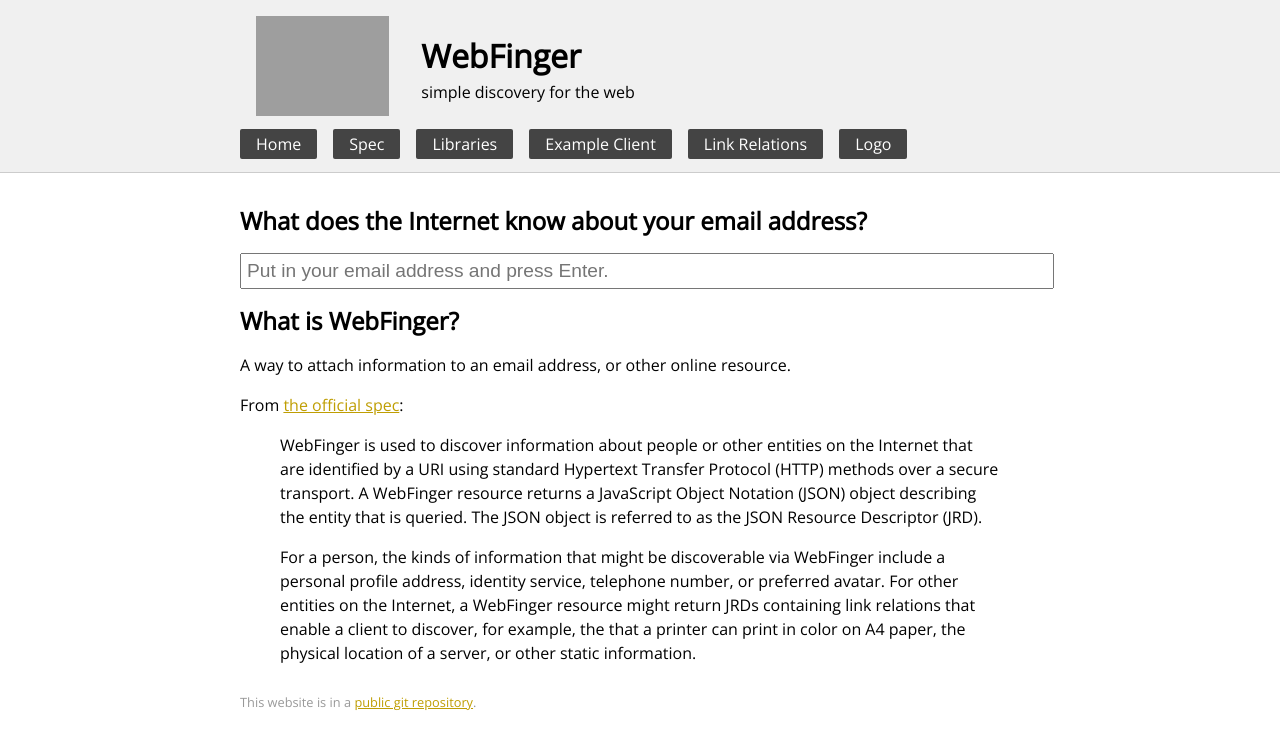
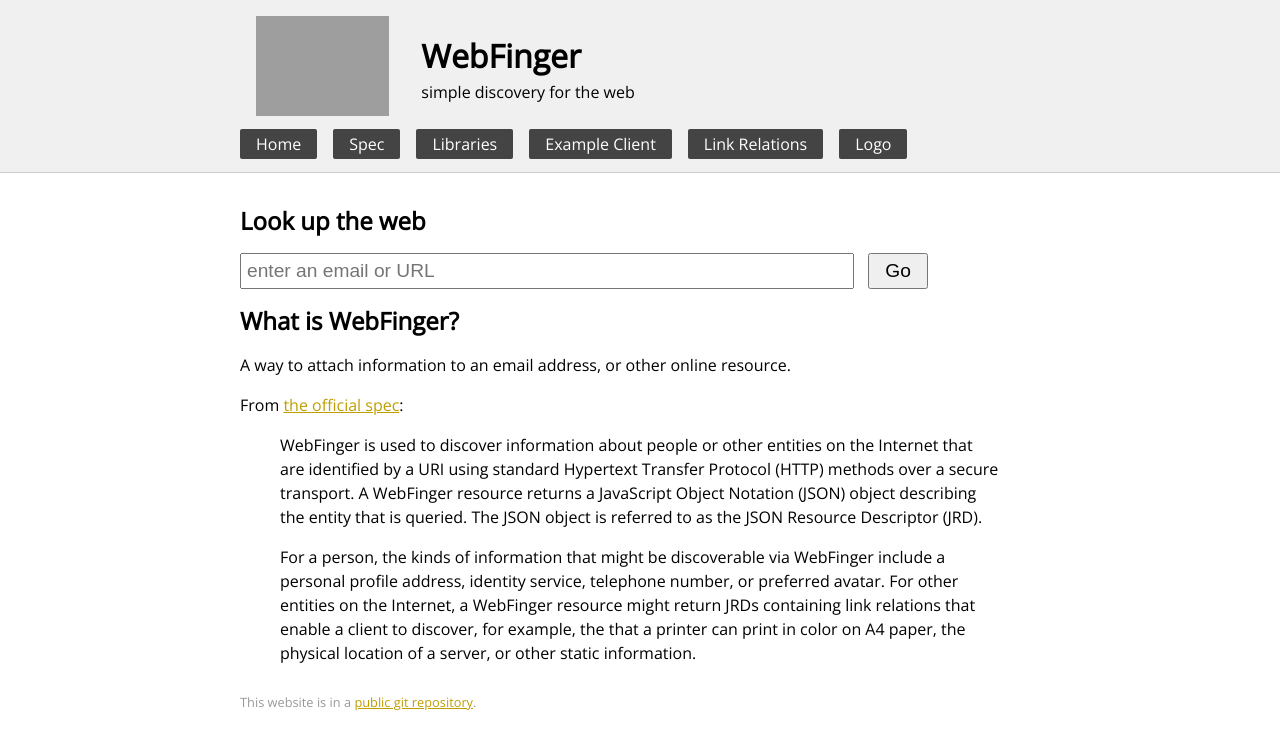
Before and after one commit to webfinger/webfinger.net, a Jekyll site: the page built from index.md, in a window 1280 px wide. Shown: the top 749 px of the page. Built offline with Jekyll 4.4.1, drawn with Linux system fonts in a browser that asks for light colours.

Commit message:
Added a button, tried different language

```diff
--- a/_layouts/default.html
+++ b/_layouts/default.html
@@ -18,10 +18,10 @@
         <ul>
           <li><a href="/">Home</a></li>
           <li><a href="http://tools.ietf.org/html/rfc7033" rel="external">Spec</a></li>
-          <li><a href="/libraries">Libraries</a></li>
+          <li><a href="/libraries/">Libraries</a></li>
           <li><a href="http://client.webfinger.net/">Example Client</a></li>
           <li><a href="/rel/">Link Relations</a></li>
-          <li><a href="/logo">Logo</a></li>
+          <li><a href="/logo/">Logo</a></li>
         </ul>
       </nav>
     </header>
--- a/css/style.css
+++ b/css/style.css
@@ -87,6 +87,13 @@ a:link, a:visited {
 
 .email.lookup input {
   font-size: 120%;
-  width: 100%;
   padding: 5px;
 }
+
+.email.lookup input[type=text] {
+  width: 600px;
+}
+
+.email.lookup input[type=submit] {
+  width: 60px; margin-left: 10px;
+}
--- a/index.md
+++ b/index.md
@@ -4,10 +4,11 @@ title: WebFinger
 ---
 
 
-## What does the Internet know about your email address?
+## Look up the web
 
 <form class="email lookup" action="http://client.webfinger.net/lookup" method="get">
-  <input type="email" name="resource" id="resource" value="" placeholder="Put in your email address and press Enter." />
+  <input type="text" name="resource" id="resource" value="" placeholder="enter an email or URL" />
+  <input type="submit" name="submit" value="Go" />
 </form>
 
 ## What is WebFinger?
```
